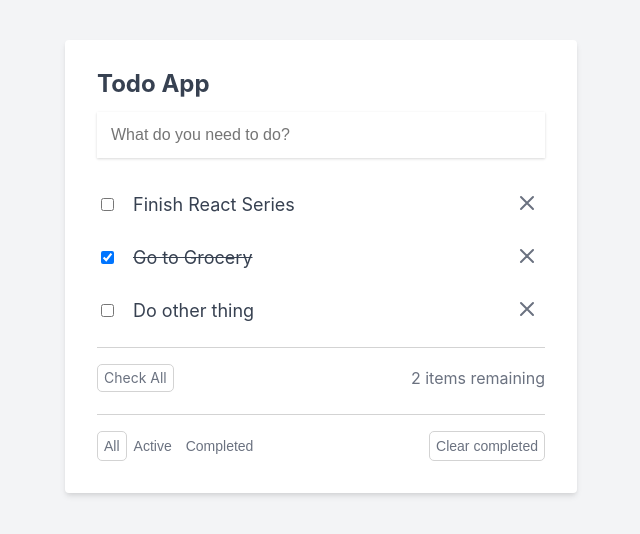
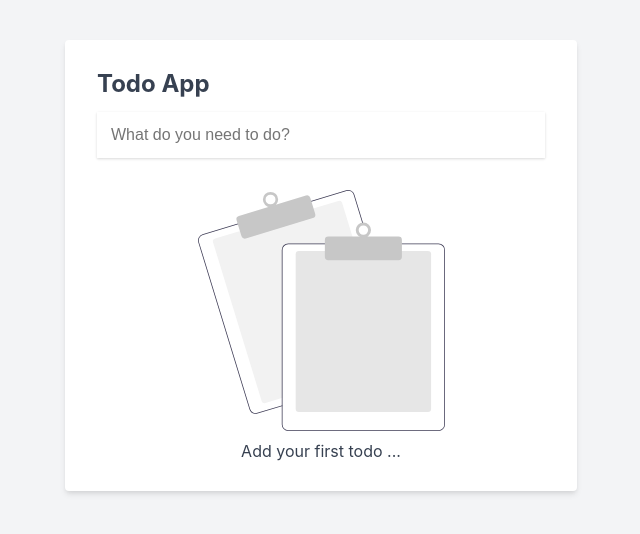
Before and after one commit to nyeyint/react-todos-app, a React (Create React App) app: page / in a window 1280 px wide. Shown: the top 534 px of the page, without its empty margins (319-959 px from the left). Built offline with nearby package versions, Linux system fonts and the light colour scheme.

Commit message:
Update todo list with localStorage

```diff
--- a/src/components/App.jsx
+++ b/src/components/App.jsx
@@ -4,30 +4,12 @@ import { useState } from 'react';
 import NoTodoList from './NoTodoList';
 import TodoForm from './TodoForm';
 import TodoList from './TodoList';
+import useLocalStorage from '../hooks/useLocalStorage';
 
 function App() {
-  const [todos, setTodos] = useState([
-    {
-      id: 1,
-      text: 'Finish React Series',
-      isCompleted: false,
-      isEditing: false,
-    },
-    {
-      id: 2,
-      text: 'Go to Grocery',
-      isCompleted: true,
-      isEditing: false,
-    },
-    {
-      id: 3,
-      text: 'Do other thing',
-      isCompleted: false,
-      isEditing: false,
-    },
-  ]);
+  const [todos, setTodos] = useLocalStorage('todos', []);
+  const [inputTodoId, setInputTodoId] = useLocalStorage('todo_id', 1);
 
-  const [inputTodoId, setInputTodoId] = useState(4);
   const [filter, setFilter] = useState('all');
 
   const addTodo = (inputTodo) => {
@@ -52,6 +34,10 @@ function App() {
 
   const deleteItem = (id) => () => {
     setTodos(todos.filter((todo) => todo.id !== id));
+
+    if (todos.length === 1) {
+      setInputTodoId(1);
+    }
   };
 
   const toogleCompleted = (id) => {
--- /dev/null
+++ b/src/hooks/useLocalStorage.js
@@ -0,0 +1,24 @@
+const { useState, useEffect } = require("react");
+
+const useLocalStorage = (key, initialValue) => {
+    const [storedValue, setStoredValue] = useState(() => {
+        try {
+            const item = window.localStorage.getItem(key);
+            return item ? JSON.parse(item) : initialValue;
+        } catch (error) {
+            console.error(error);
+            return initialValue;
+        }
+    });
+
+
+    useEffect(() => {
+        window.localStorage.setItem(key, JSON.stringify(storedValue));
+    }, [storedValue, key]);
+
+
+   return [storedValue, setStoredValue];
+
+}
+
+export default useLocalStorage;
```
